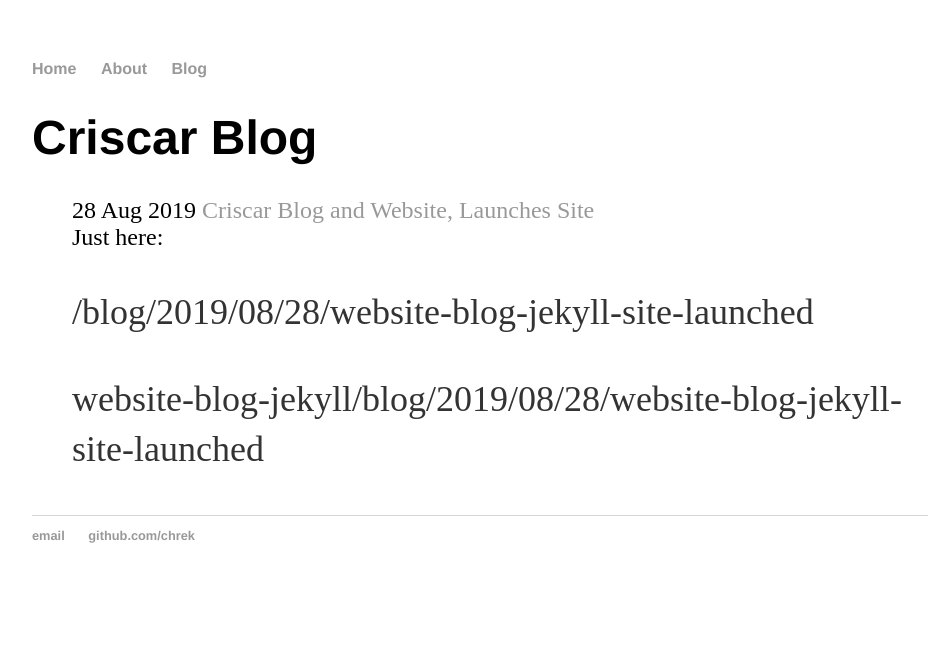
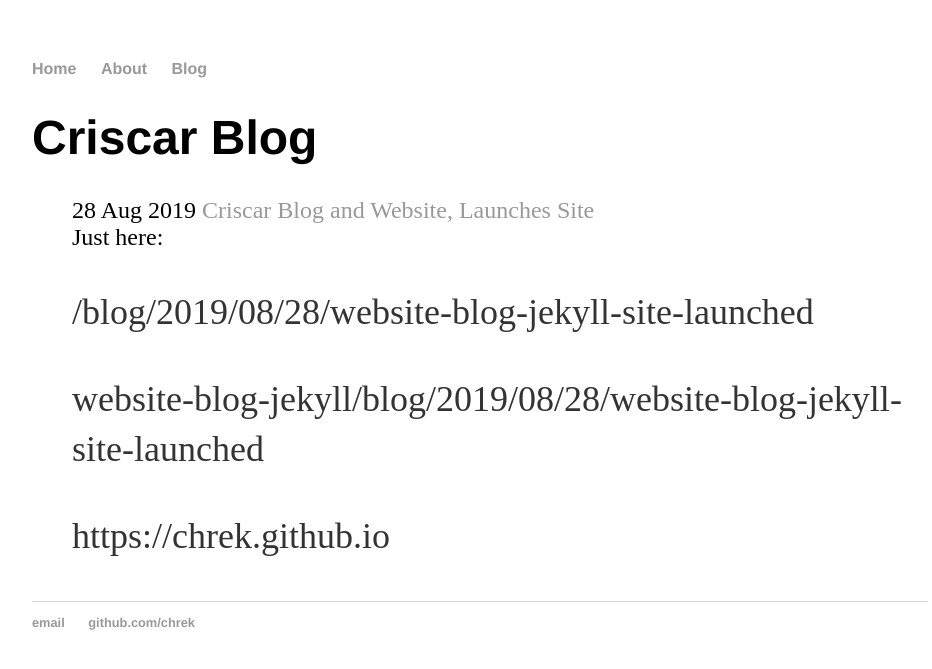
Before and after one commit to chrek/chrek.github.io-website-blog-jekyll, a Jekyll site: the page built from blog/index.html, in a window 1280 px wide. Shown: the top 669 px of the page, without its empty margins (160-1092 px from the left). Built offline with Jekyll 4.4.1, drawn with Linux system fonts in a browser that asks for light colours.

Commit message:
Update index.html

```diff
--- a/blog/index.html
+++ b/blog/index.html
@@ -16,6 +16,6 @@
 	Just here:
 	<p>{{ post.url }}</p>
 	<p>{{url_lang }}</p>
-	<p>{{ post.url_lang }}</p>
+	<p>{{ site.url }}</p>
 	{% endfor %}
 </ul>
```
